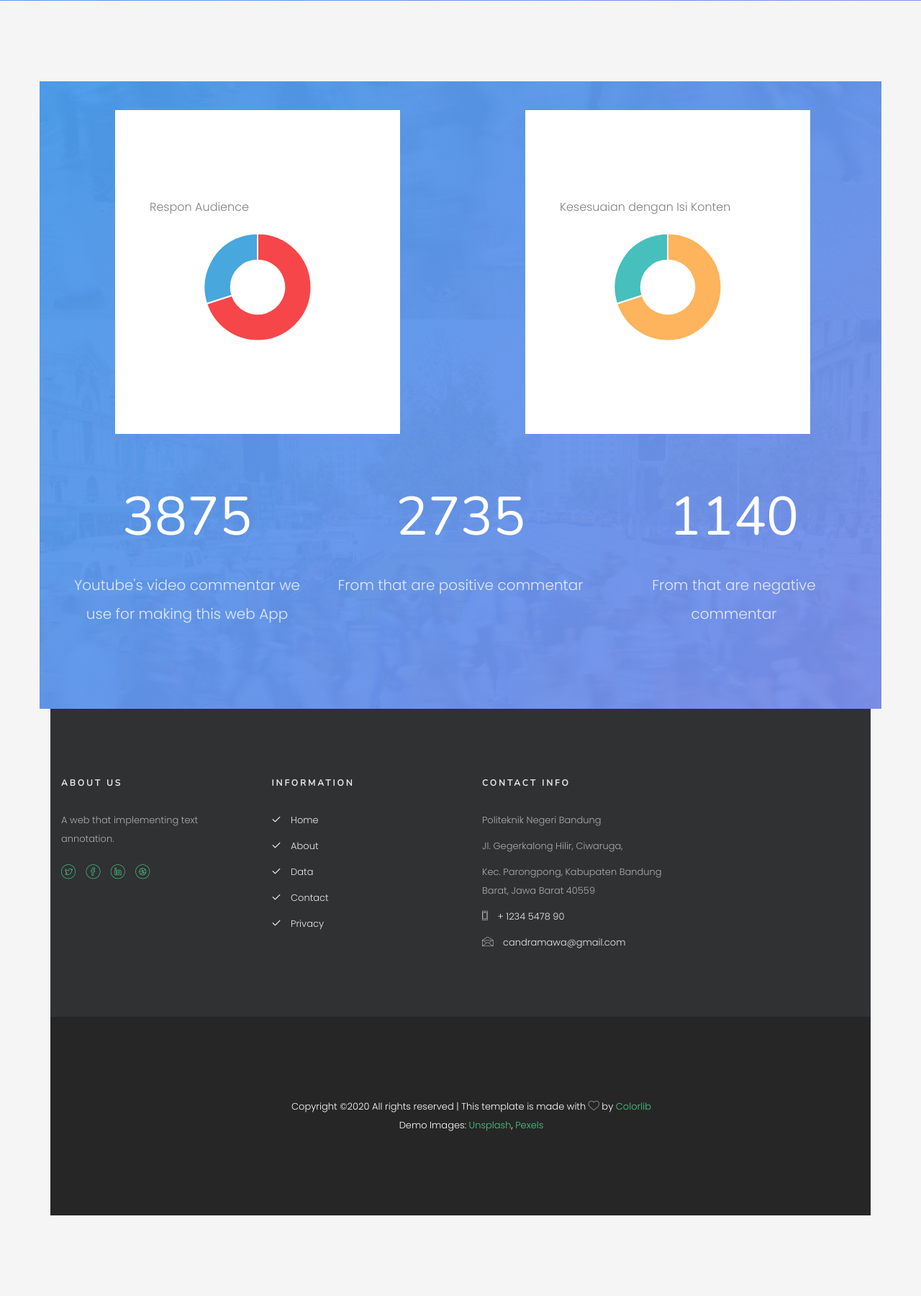
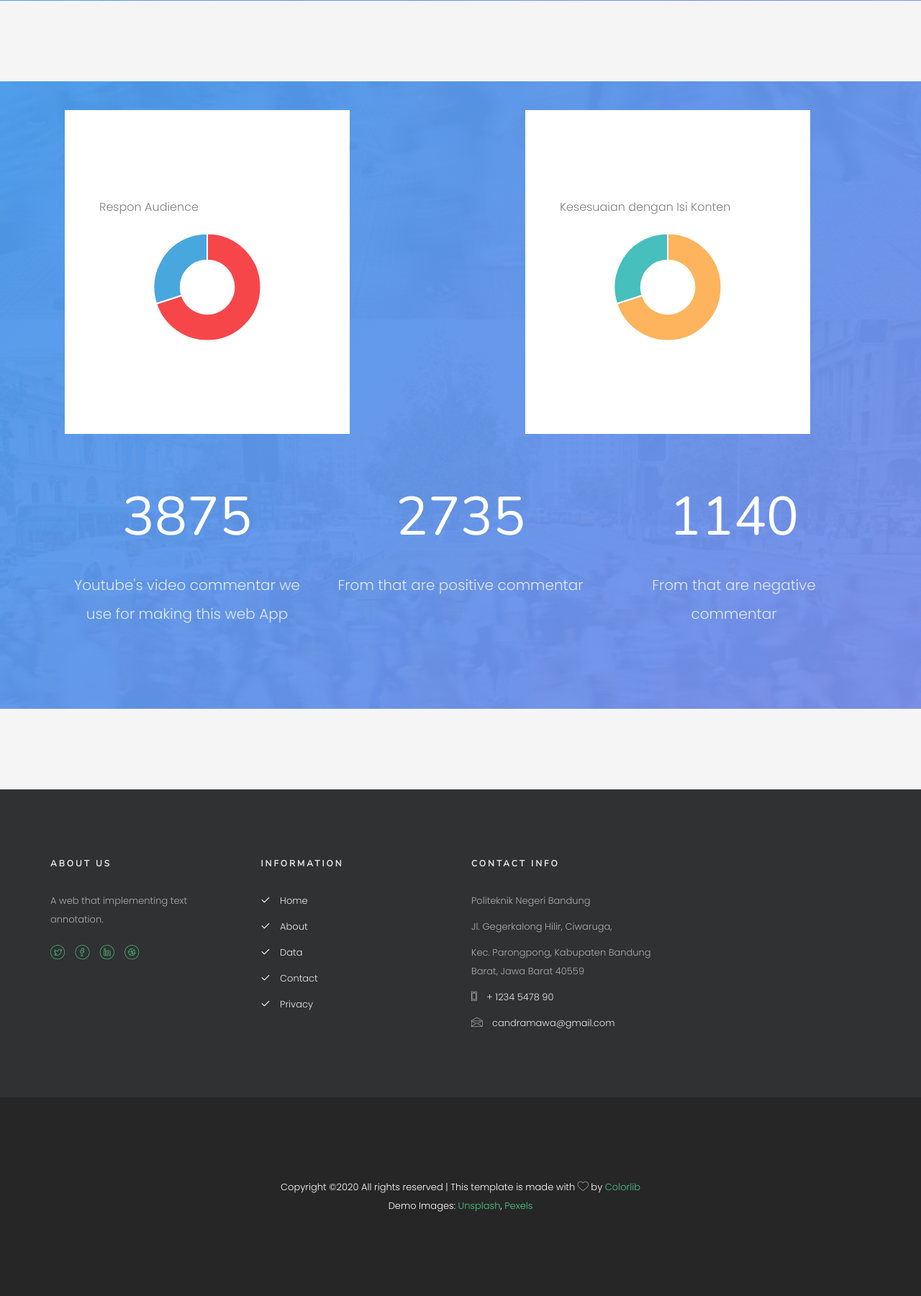
Before and after one commit to Candramawa/Anotation-Project, a PHP site: page /index.php?page=data in a window 1280 px wide. Shown: the part 499-2300 px from the top of the page at 72% size. Run offline with PHP 8.4, Linux system fonts and the light colour scheme; some web fonts are replaced.

Commit message:
Update data.php

```diff
--- a/data.php
+++ b/data.php
@@ -19,7 +19,6 @@
 		</section>
 
 		<div class="colorlib-work">
-			<div class="container">
 			<div class="row">
 				<!--CHART-->
 				<div class="col-md-12">
@@ -53,12 +52,10 @@
 							</div>
 						</div>
 					</div>
-
 					<script>
 						$(document).ready(function(){
 							var chrt = $("#myChart").get(0).getContext("2d");
 							var chrt2 = $("#myChart2").get(0).getContext("2d");
-
 							var data2 = [
 								{
 									value: 252,
@@ -73,7 +70,6 @@
 									label: "Negative"
 								},
 								];
-
 							var data = [
 								{
 									value: 252,
@@ -88,17 +84,12 @@
 									label: "UnRelatable"
 								},
 								];
-
 							var chart = new Chart(chrt).Doughnut(data);
 							var chart = new Chart(chrt2).Doughnut(data2);
-
-
 						});
 					</script>
-
+				</div>
 				<!--END OF CHART-->
-					</div>
-
 				<div id="colorlib-counter" class="colorlib-counters" style="background-image: url(images/cover_img_1.jpg);" data-stellar-background-ratio="0.5">
 					<div class="overlay"></div>
 					<div class="container">
@@ -135,3 +126,5 @@
 						</div>
 					</div>
 				</div>
+			</div>
+		</div>
```
Lines whose indentation alone changed are shown as unchanged.
